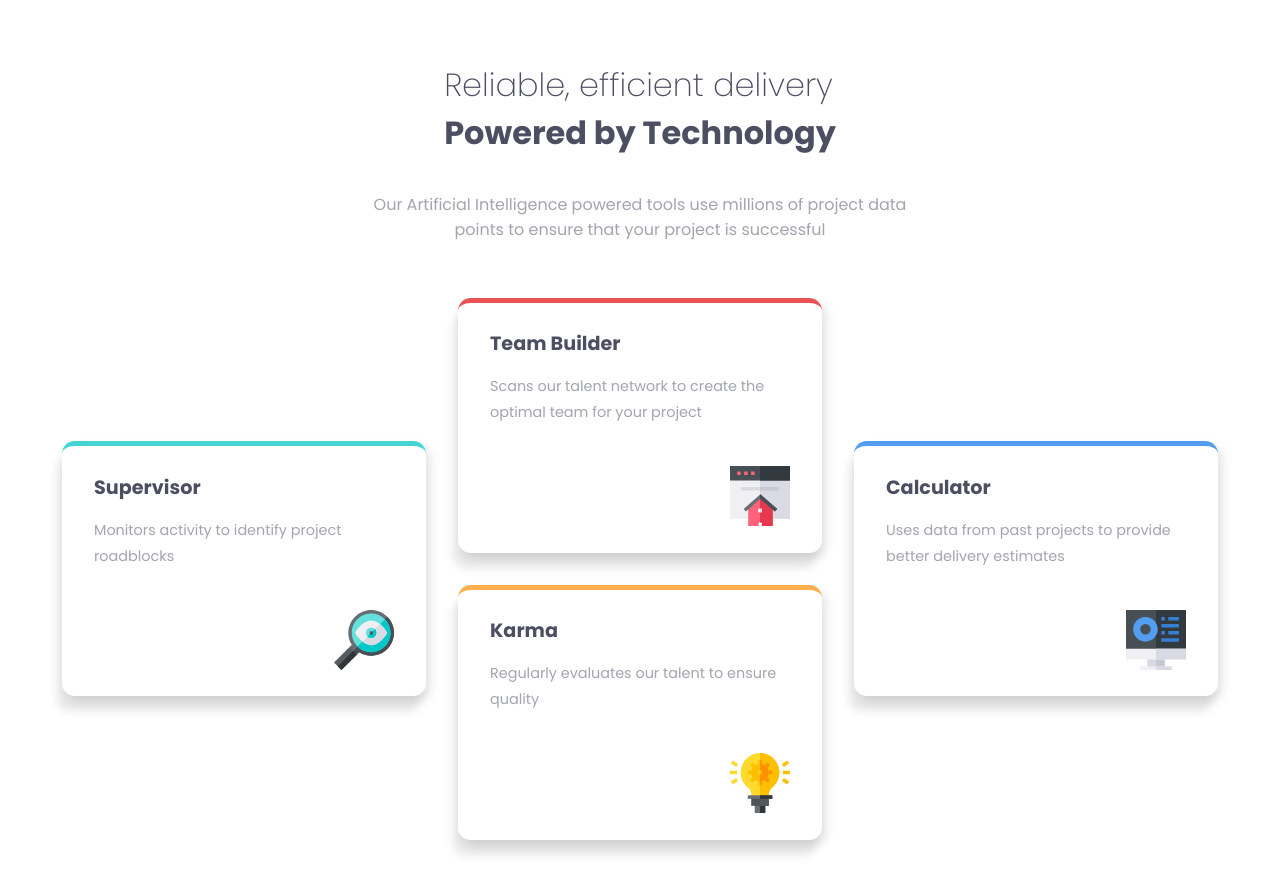
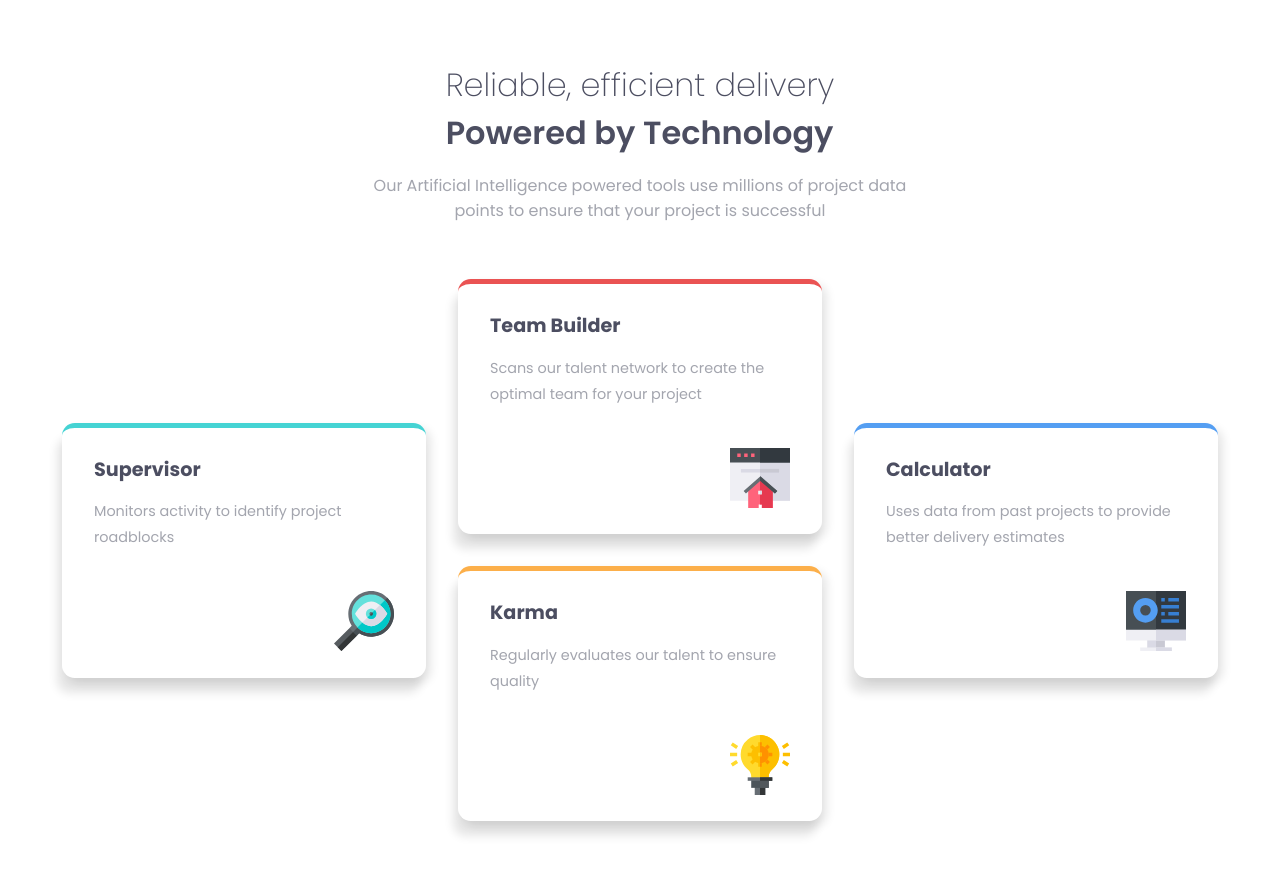
Before and after one commit to darlene9497/Fm-four-card-feature-, a plain HTML site: page index.html in a window 1280 px wide. Drawn offline with Linux system fonts and the light colour scheme.

Commit message:
:lipstick: desktop design cleanup

```diff
--- a/styles.css
+++ b/styles.css
@@ -24,23 +24,23 @@ main {
     justify-content: center;
     align-items: center;
     flex-direction: column;
-    border-radius: 1rem;
     margin-top: 2rem;
 }
 
 h1 {
     color: var(--VeryDarkBlue);
     font-weight: 200;
+    margin-bottom: 0;
 }
 
 span {
     font-weight: bold;
+    font-weight: 600;
 }
 
 .about p {
     color: var(--GrayishBlue);
     text-align: center;
-    margin-top: 0.8rem;
 }
 
 .features {
@@ -48,7 +48,7 @@ span {
     grid-template-columns: 1fr 1fr 1fr; /* 3 columns */
     grid-template-rows: auto auto; /* 2 rows */
     gap: 2rem;
-    margin: 40px 100px;
+    margin: 40px 0;
 }
 
 .feature {
```
